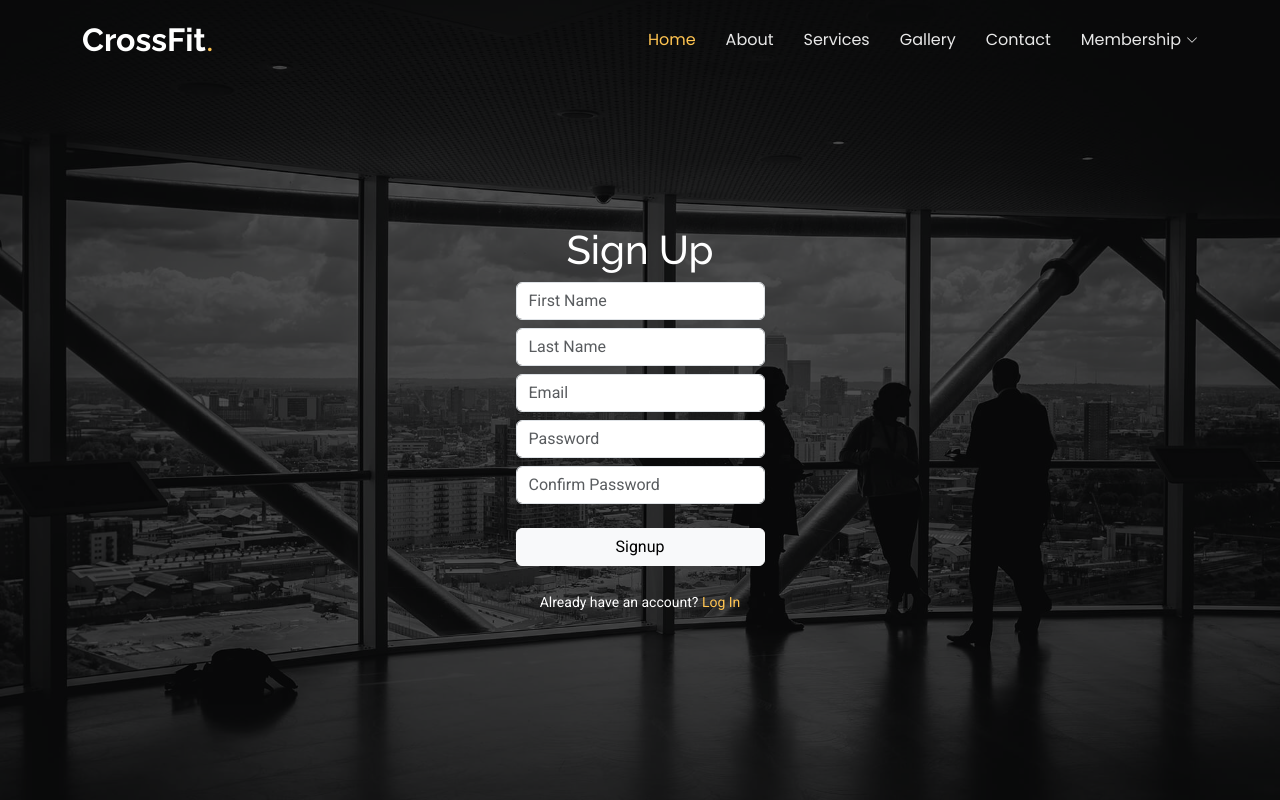
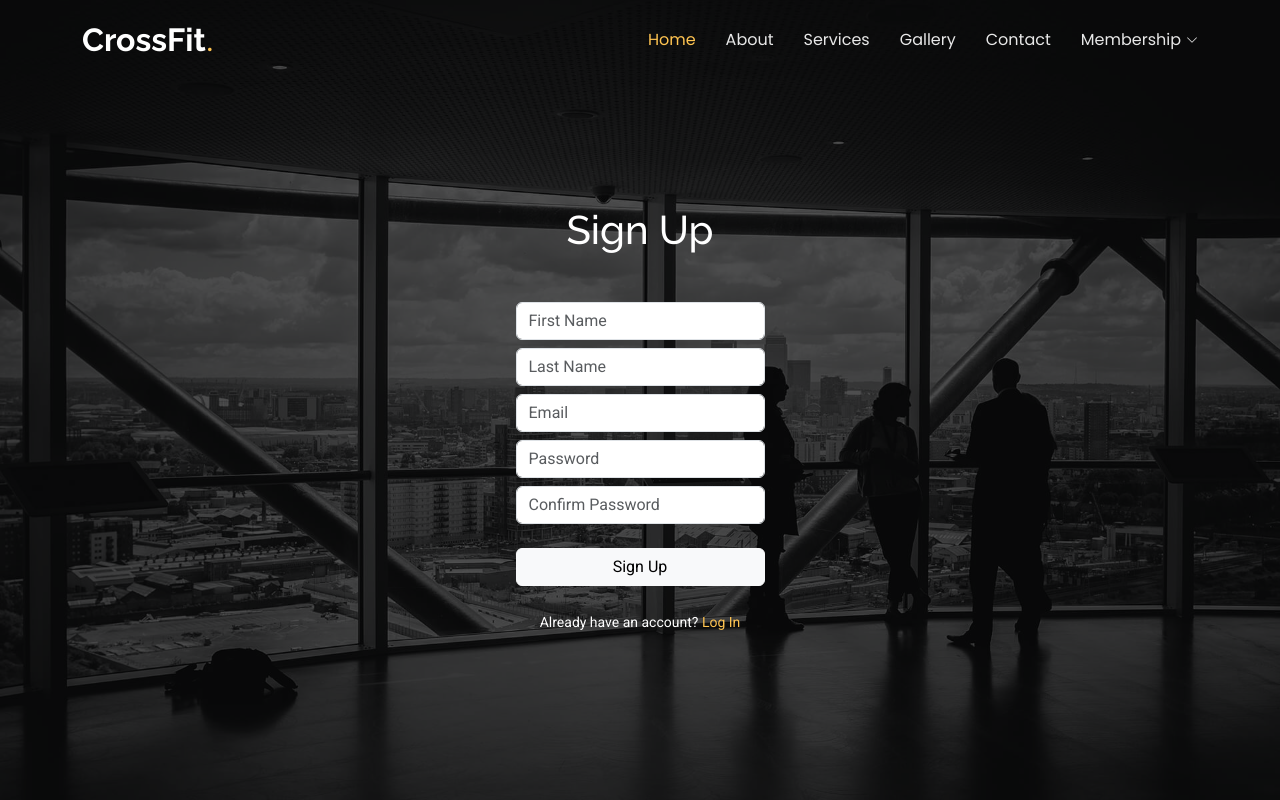
Before and after one commit to huzaifanaeem909/DjangoProjects, a Django app: page /signup in a window 1280 px wide. Run offline with Django 5.2, Linux system fonts and the light colour scheme; some libraries are stand-ins or nearby versions.

Commit message:
Update Sign Up Page

```diff
--- a/crossfit/templates/signup.html
+++ b/crossfit/templates/signup.html
@@ -1,7 +1,7 @@
 {% extends 'base.html' %} {% block title %} Sign Up {% endblock title %}
 {%block head %}
 
-<h1>Sign Up</h1>
+<h1 class="mb-5">Sign Up</h1>
 
 <div class="container mt-2">
   <div class="row">
@@ -78,7 +78,7 @@
         <br />
 
         <div class="d-grid gap-2">
-          <button class="btn btn-light" type="submit">Signup</button>
+          <button class="btn btn-light" type="submit">Sign Up</button>
         </div>
       </form>
       <br /><small>Already have an account? <a href="/login">Log In</a></small>
```
